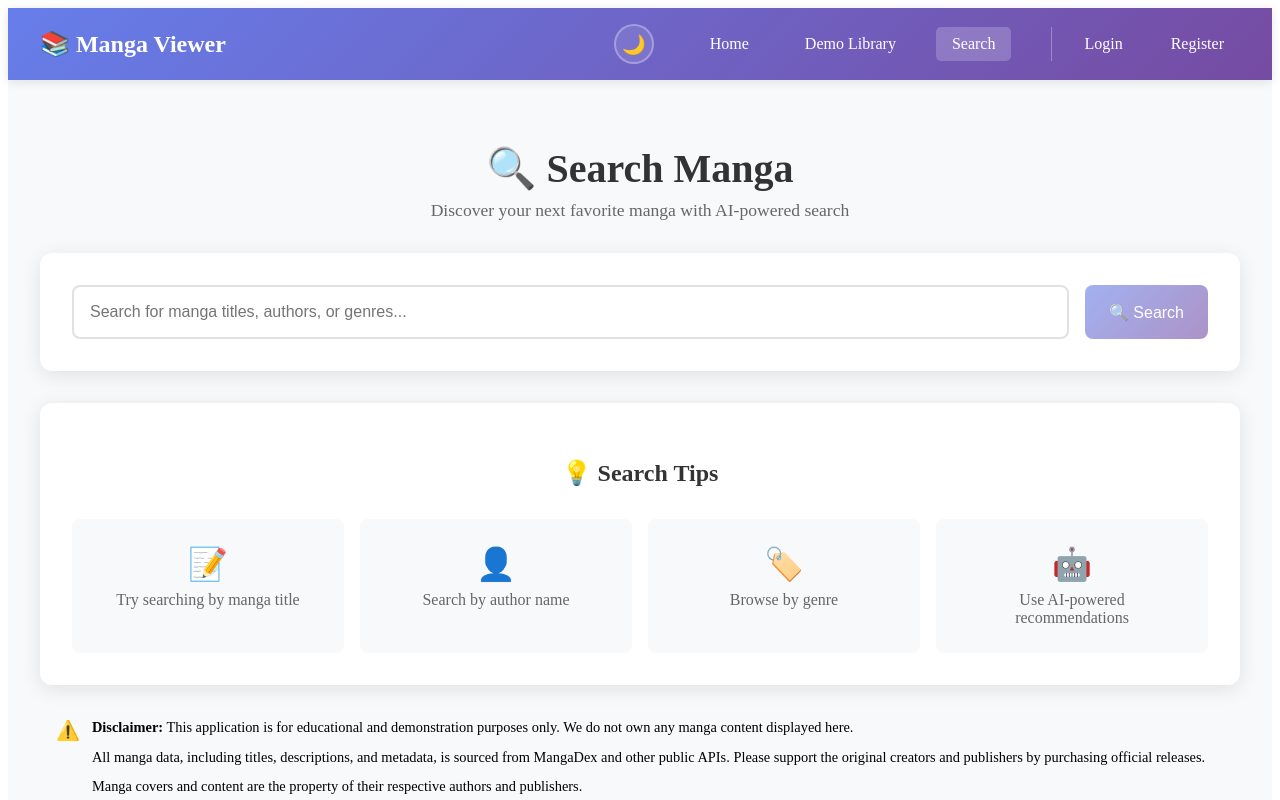
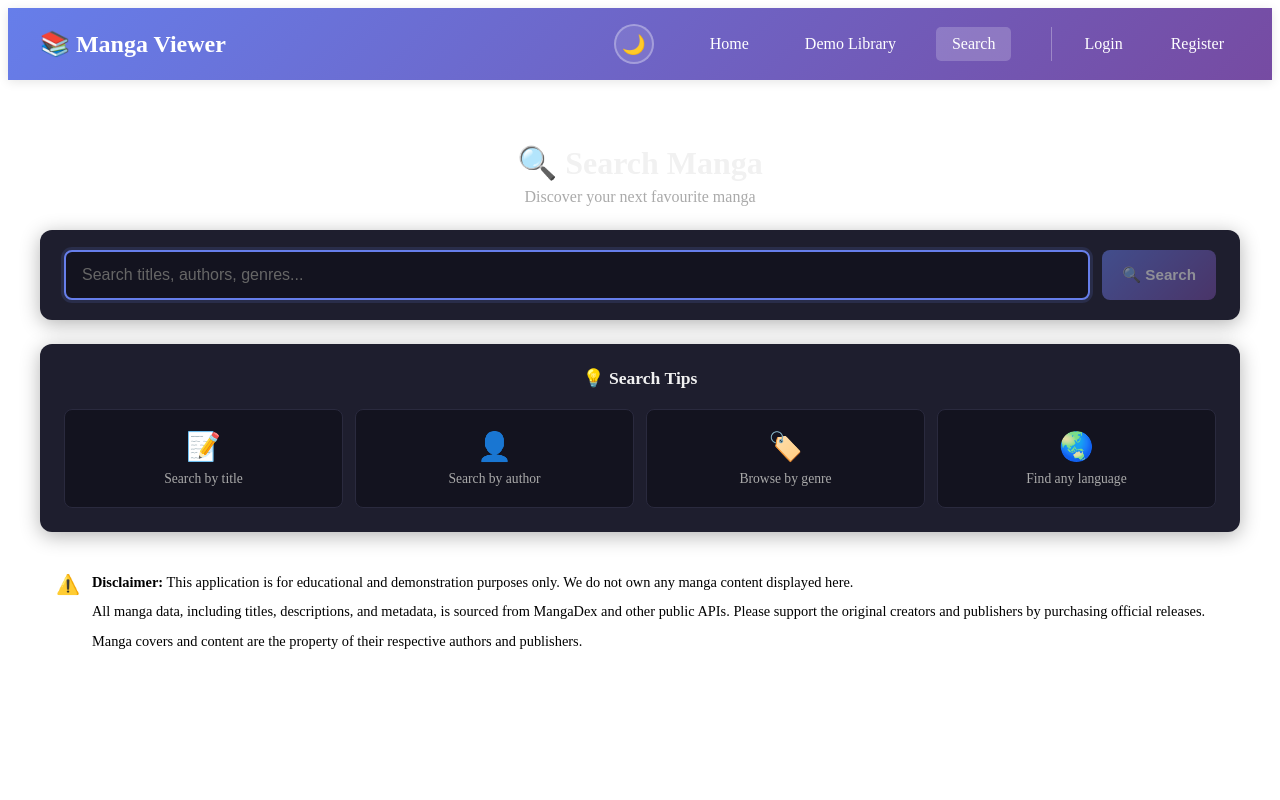
Before and after one commit to bhaktaravin/mangaviewer_rust_angular, an Angular app: page /search in a window 1280 px wide. Shown: the top 800 px of the page. Built offline with nearby package versions, Linux system fonts and the light colour scheme.

Commit message:
ui: redesign search page with dark theme, poster-style manga cards

```diff
--- a/src/app/manga-search/manga-search.css
+++ b/src/app/manga-search/manga-search.css
@@ -2,320 +2,298 @@
   max-width: 1200px;
   margin: 0 auto;
   padding: 2rem;
-  background: #f8f9fa;
   min-height: 100vh;
 }
 
+/* ── Header ── */
 .search-header {
   text-align: center;
-  margin-bottom: 2rem;
+  padding: 2rem 0 1.5rem;
 }
 
 .search-header h2 {
-  font-size: 2.5rem;
-  color: #333;
-  margin-bottom: 0.5rem;
+  font-size: 2rem;
   font-weight: 700;
+  margin: 0 0 0.4rem;
+  color: var(--text-primary, #f1f1f1);
 }
 
 .search-header p {
-  font-size: 1.1rem;
-  color: #666;
+  font-size: 1rem;
+  color: var(--text-secondary, #aaa);
   margin: 0;
 }
 
+/* ── Search bar ── */
 .search-section {
-  background: white;
-  padding: 2rem;
+  background: var(--surface-color, #1e1e2e);
+  padding: 1.25rem 1.5rem;
   border-radius: 12px;
-  box-shadow: 0 4px 20px rgba(0, 0, 0, 0.1);
-  margin-bottom: 2rem;
+  box-shadow: 0 4px 20px rgba(0,0,0,0.3);
+  margin-bottom: 1.5rem;
 }
 
 .search-bar {
   display: flex;
-  gap: 1rem;
-  flex-wrap: wrap;
+  gap: 0.75rem;
 }
 
 .search-input {
   flex: 1;
-  min-width: 300px;
-  padding: 1rem;
-  border: 2px solid #e1e1e1;
+  padding: 0.85rem 1rem;
+  border: 2px solid var(--border-color, #333);
   border-radius: 8px;
   font-size: 1rem;
-  transition: border-color 0.3s ease;
+  background: var(--background-color, #13131f);
+  color: var(--text-primary, #f1f1f1);
+  transition: border-color 0.2s;
 }
+
+.search-input::placeholder { color: #666; }
 
 .search-input:focus {
   outline: none;
   border-color: #667eea;
-  box-shadow: 0 0 0 3px rgba(102, 126, 234, 0.1);
+  box-shadow: 0 0 0 3px rgba(102,126,234,0.15);
 }
+
+.search-input:disabled { opacity: 0.5; }
 
 .search-buttons {
   display: flex;
   gap: 0.5rem;
 }
 
+/* ── Buttons ── */
 .btn {
-  padding: 1rem 1.5rem;
+  padding: 0.85rem 1.25rem;
   border: none;
   border-radius: 8px;
-  font-size: 1rem;
+  font-size: 0.95rem;
   cursor: pointer;
-  transition: all 0.3s ease;
-  font-weight: 500;
-  display: flex;
+  font-weight: 600;
+  display: inline-flex;
   align-items: center;
-  gap: 0.5rem;
+  gap: 0.4rem;
+  transition: all 0.2s;
+  white-space: nowrap;
 }
 
 .btn-primary {
   background: linear-gradient(135deg, #667eea 0%, #764ba2 100%);
-  color: white;
+  color: #fff;
 }
 
 .btn-primary:hover:not(:disabled) {
-  transform: translateY(-2px);
-  box-shadow: 0 5px 15px rgba(102, 126, 234, 0.4);
+  transform: translateY(-1px);
+  box-shadow: 0 4px 12px rgba(102,126,234,0.4);
 }
 
 .btn-secondary {
-  background: #6c757d;
-  color: white;
+  background: #374151;
+  color: #d1d5db;
 }
 
 .btn-secondary:hover:not(:disabled) {
-  background: #5a6268;
-  transform: translateY(-2px);
+  background: #4b5563;
 }
 
 .btn-outline {
   background: transparent;
   color: #667eea;
-  border: 2px solid #667eea;
+  border: 1.5px solid #667eea;
 }
 
 .btn-outline:hover:not(:disabled) {
-  background: #667eea;
-  color: white;
+  background: rgba(102,126,234,0.1);
 }
 
-.btn:disabled {
-  opacity: 0.6;
-  cursor: not-allowed;
-  transform: none;
+.btn-outline.in-library {
+  color: #10b981;
+  border-color: #10b981;
+  cursor: default;
 }
 
-.btn-small {
-  padding: 0.5rem 1rem;
+.btn:disabled { opacity: 0.5; cursor: not-allowed; transform: none !important; }
+
+.btn-small { padding: 0.5rem 0.9rem; font-size: 0.85rem; }
+.btn-large { padding: 1rem 2rem; font-size: 1rem; }
+
+/* ── Error ── */
+.error-message {
+  background: rgba(220,38,38,0.1);
+  color: #f87171;
+  padding: 0.75rem 1rem;
+  border-radius: 8px;
+  margin-top: 0.75rem;
+  border: 1px solid rgba(220,38,38,0.3);
+  display: flex;
+  align-items: center;
+  gap: 0.5rem;
   font-size: 0.9rem;
 }
 
-.btn-large {
-  padding: 1.25rem 2rem;
-  font-size: 1.1rem;
-}
-
-.error-message {
-  background: #fee;
-  color: #c33;
-  padding: 1rem;
-  border-radius: 8px;
-  margin-top: 1rem;
-  border: 1px solid #fcc;
-  display: flex;
-  align-items: center;
-  gap: 0.5rem;
-}
-
+/* ── Results ── */
 .results-section {
-  background: white;
+  background: var(--surface-color, #1e1e2e);
   border-radius: 12px;
-  box-shadow: 0 4px 20px rgba(0, 0, 0, 0.1);
+  box-shadow: 0 4px 20px rgba(0,0,0,0.3);
   overflow: hidden;
+  margin-bottom: 1.5rem;
 }
 
 .results-header {
   background: linear-gradient(135deg, #667eea 0%, #764ba2 100%);
   color: white;
-  padding: 1.5rem 2rem;
+  padding: 1rem 1.5rem;
   display: flex;
   justify-content: space-between;
   align-items: center;
 }
 
-.results-header h3 {
-  margin: 0;
-  font-size: 1.5rem;
-}
+.results-header h3 { margin: 0; font-size: 1.1rem; font-weight: 600; }
+.results-count { font-size: 0.9rem; opacity: 0.85; }
 
-.results-count {
-  opacity: 0.9;
-  font-weight: 500;
-}
-
+/* ── Manga grid — poster-style cards ── */
 .manga-grid {
   display: grid;
-  grid-template-columns: repeat(auto-fill, minmax(300px, 1fr));
-  gap: 1.5rem;
-  padding: 2rem;
+  grid-template-columns: repeat(auto-fill, minmax(160px, 1fr));
+  gap: 1rem;
+  padding: 1.25rem;
 }
 
 .manga-card {
-  background: white;
-  border: 1px solid #eee;
+  background: var(--background-color, #13131f);
+  border: 1px solid var(--border-color, #2a2a3e);
   border-radius: 10px;
   overflow: hidden;
-  transition: transform 0.3s ease, box-shadow 0.3s ease;
+  transition: transform 0.2s, box-shadow 0.2s;
   display: flex;
   flex-direction: column;
+  cursor: pointer;
 }
 
 .manga-card:hover {
-  transform: translateY(-5px);
-  box-shadow: 0 8px 25px rgba(0, 0, 0, 0.15);
+  transform: translateY(-4px);
+  box-shadow: 0 8px 24px rgba(0,0,0,0.4);
+  border-color: #667eea;
 }
 
 .manga-image {
-  height: 200px;
+  aspect-ratio: 2/3;
   overflow: hidden;
-  background: #f8f9fa;
-  display: flex;
-  align-items: center;
-  justify-content: center;
+  background: #1a1a2e;
+  position: relative;
 }
 
 .manga-image img {
   width: 100%;
   height: 100%;
   object-fit: cover;
+  display: block;
+  transition: transform 0.3s;
 }
 
-.manga-image.placeholder {
-  background: linear-gradient(45deg, #f0f0f0, #e0e0e0);
-}
-
-.placeholder-text {
-  font-size: 3rem;
-  color: #999;
+.manga-card:hover .manga-image img {
+  transform: scale(1.04);
 }
 
 .manga-info {
-  padding: 1.5rem;
-  flex-grow: 1;
+  padding: 0.75rem;
+  flex: 1;
   display: flex;
   flex-direction: column;
+  gap: 0.4rem;
 }
 
 .manga-title {
-  font-size: 1.25rem;
+  font-size: 0.9rem;
   font-weight: 600;
-  color: #333;
-  margin: 0 0 1rem 0;
-  line-height: 1.4;
+  color: var(--text-primary, #f1f1f1);
+  margin: 0;
+  line-height: 1.3;
+  display: -webkit-box;
+  -webkit-line-clamp: 2;
+  -webkit-box-orient: vertical;
+  overflow: hidden;
 }
 
-.manga-author,
-.manga-genre {
-  margin: 0.5rem 0;
-  color: #666;
-  font-size: 0.9rem;
+.manga-status {
+  font-size: 0.75rem;
+  color: #888;
+  text-transform: capitalize;
 }
 
-.label {
-  font-weight: 600;
-  color: #555;
-}
+.manga-status.ongoing { color: #60a5fa; }
+.manga-status.completed { color: #34d399; }
+.manga-status.hiatus { color: #f59e0b; }
 
 .manga-description {
-  color: #666;
-  line-height: 1.5;
-  margin: 1rem 0;
-  flex-grow: 1;
-}
-
-.manga-rating {
-  display: flex;
-  align-items: center;
-  gap: 0.5rem;
-  margin: 1rem 0;
-}
-
-.rating-label {
-  font-weight: 600;
-  color: #555;
-}
-
-.rating-value {
-  background: linear-gradient(135deg, #667eea 0%, #764ba2 100%);
-  color: white;
-  padding: 0.25rem 0.5rem;
-  border-radius: 4px;
-  font-weight: 600;
-  font-size: 0.9rem;
+  font-size: 0.78rem;
+  color: #888;
+  line-height: 1.4;
+  display: -webkit-box;
+  -webkit-line-clamp: 3;
+  -webkit-box-orient: vertical;
+  overflow: hidden;
+  flex: 1;
 }
 
 .manga-actions {
   display: flex;
-  gap: 0.5rem;
-  margin-top: auto;
-  padding-top: 1rem;
+  flex-direction: column;
+  gap: 0.4rem;
+  margin-top: 0.5rem;
 }
 
+/* ── Load more ── */
 .load-more-section {
-  padding: 2rem;
+  padding: 1.25rem;
   text-align: center;
-  background: #f8f9fa;
+  border-top: 1px solid var(--border-color, #2a2a3e);
 }
 
+/* ── No results ── */
 .no-results {
   text-align: center;
   padding: 3rem;
-  background: white;
+  background: var(--surface-color, #1e1e2e);
   border-radius: 12px;
-  box-shadow: 0 4px 20px rgba(0, 0, 0, 0.1);
+  color: var(--text-secondary, #aaa);
 }
 
-.no-results-icon {
-  font-size: 4rem;
-  margin-bottom: 1rem;
-}
+.no-results-icon { font-size: 3rem; margin-bottom: 0.75rem; }
+.no-results h3 { color: var(--text-primary, #f1f1f1); margin-bottom: 0.5rem; }
 
-.no-results h3 {
-  color: #666;
-  margin-bottom: 0.5rem;
-}
-
+/* ── Search tips ── */
 .search-suggestions {
-  background: white;
-  padding: 2rem;
+  background: var(--surface-color, #1e1e2e);
+  padding: 1.5rem;
   border-radius: 12px;
-  box-shadow: 0 4px 20px rgba(0, 0, 0, 0.1);
+  box-shadow: 0 4px 20px rgba(0,0,0,0.3);
+  margin-bottom: 1.5rem;
 }
 
 .search-suggestions h3 {
   text-align: center;
-  color: #333;
-  margin-bottom: 2rem;
-  font-size: 1.5rem;
+  color: var(--text-primary, #f1f1f1);
+  margin: 0 0 1.25rem;
+  font-size: 1.1rem;
 }
 
 .tips-grid {
   display: grid;
-  grid-template-columns: repeat(auto-fit, minmax(200px, 1fr));
-  gap: 1rem;
+  grid-template-columns: repeat(auto-fit, minmax(160px, 1fr));
+  gap: 0.75rem;
 }
 
 .tip-card {
-  background: #f8f9fa;
-  padding: 1.5rem;
+  background: var(--background-color, #13131f);
+  padding: 1.25rem 1rem;
   border-radius: 8px;
   text-align: center;
-  border: 2px solid transparent;
-  transition: all 0.3s ease;
+  border: 1px solid var(--border-color, #2a2a3e);
+  transition: all 0.2s;
 }
 
 .tip-card:hover {
@@ -323,146 +301,31 @@
   transform: translateY(-2px);
 }
 
-.tip-icon {
-  font-size: 2rem;
-  display: block;
-  margin-bottom: 0.5rem;
-}
+.tip-icon { font-size: 1.75rem; display: block; margin-bottom: 0.5rem; }
 
 .tip-card p {
   margin: 0;
-  color: #666;
-  font-weight: 500;
+  color: var(--text-secondary, #aaa);
+  font-size: 0.85rem;
 }
 
+/* ── Spinner ── */
 .spinner {
   display: inline-block;
-  width: 16px;
-  height: 16px;
-  border: 2px solid #ffffff;
+  width: 14px;
+  height: 14px;
+  border: 2px solid rgba(255,255,255,0.3);
+  border-top-color: #fff;
   border-radius: 50%;
-  border-top-color: transparent;
-  animation: spin 1s ease-in-out infinite;
+  animation: spin 0.7s linear infinite;
 }
 
-@keyframes spin {
-  to { transform: rotate(360deg); }
+@keyframes spin { to { transform: rotate(360deg); } }
+
+/* ── Mobile ── */
+@media (max-width: 640px) {
+  .manga-search-container { padding: 1rem; }
+  .search-bar { flex-direction: column; }
+  .manga-grid { grid-template-columns: repeat(auto-fill, minmax(130px, 1fr)); gap: 0.75rem; }
+  .results-header { flex-direction: column; gap: 0.25rem; text-align: center; }
 }
-
-@media (max-width: 768px) {
-  .manga-search-container {
-    padding: 1rem;
-  }
-
-  .search-bar {
-    flex-direction: column;
-  }
-
-  .search-input {
-    min-width: unset;
-  }
-
-  .search-buttons {
-    justify-content: center;
-  }
-
-  .manga-grid {
-    grid-template-columns: 1fr;
-    padding: 1rem;
-  }
-
-  .results-header {
-    flex-direction: column;
-    gap: 0.5rem;
-    text-align: center;
-  }
-
-  .manga-actions {
-    flex-direction: column;
-  }
-
-  .tips-grid {
-    grid-template-columns: 1fr;
-  }
-}
-
-/* Detail Modal Styles */
-.detail-modal-overlay {
-  position: fixed;
-  top: 0;
-  left: 0;
-  right: 0;
-  bottom: 0;
-  background: rgba(0, 0, 0, 0.8);
-  display: flex;
-  align-items: center;
-  justify-content: center;
-  z-index: 2000;
-  padding: 20px;
-}
-
-.detail-modal-content {
-  background: white;
-  border-radius: 12px;
-  width: 100%;
-  max-width: 1000px;
-  max-height: 95vh;
-  overflow: hidden;
-  box-shadow: 0 25px 50px -12px rgba(0, 0, 0, 0.25);
-  display: flex;
-  flex-direction: column;
-}
-
-.detail-modal-header {
-  display: flex;
-  justify-content: space-between;
-  align-items: center;
-  padding: 20px 30px;
-  border-bottom: 1px solid #e5e7eb;
-  background: #f9fafb;
-}
-
-.detail-modal-header h3 {
-  font-size: 1.5rem;
-  font-weight: bold;
-  color: #3b82f6;
-  margin: 0;
-}
-
-.detail-modal-close {
-  background: none;
-  border: none;
-  font-size: 2rem;
-  cursor: pointer;
-  color: #6b7280;
-  padding: 0;
-  width: 40px;
-  height: 40px;
-  display: flex;
-  align-items: center;
-  justify-content: center;
-  border-radius: 50%;
-  transition: all 0.2s ease;
-}
-
-.detail-modal-close:hover {
-  background: #e5e7eb;
-  color: #111827;
-}
-
-.detail-modal-body {
-  flex: 1;
-  overflow-y: auto;
-  padding: 0;
-}
-
-@media (max-width: 768px) {
-  .detail-modal-content {
-    max-width: 95vw;
-    max-height: 90vh;
-  }
-
-  .detail-modal-header {
-    padding: 15px 20px;
-  }
-}
--- a/src/app/manga-search/manga-search.html
+++ b/src/app/manga-search/manga-search.html
@@ -1,7 +1,7 @@
 <div class="manga-search-container">
   <div class="search-header">
     <h2>🔍 Search Manga</h2>
-    <p>Discover your next favorite manga with AI-powered search</p>
+    <p>Discover your next favourite manga</p>
   </div>
 
   <div class="search-section">
@@ -11,86 +11,64 @@
         [ngModel]="searchQuery()"
         (ngModelChange)="searchQuery.set($event)"
         (keydown)="onEnterKey($event)"
-        placeholder="Search for manga titles, authors, or genres..."
+        placeholder="Search titles, authors, genres..."
         class="search-input"
         [disabled]="loading()"
+        autofocus
       />
       <div class="search-buttons">
-        <button
-          class="btn btn-primary"
-          (click)="onSearch()"
-          [disabled]="loading() || !searchQuery().trim()"
-        >
+        <button class="btn btn-primary" (click)="onSearch()" [disabled]="loading() || !searchQuery().trim()">
           @if (loading()) {
-            <span class="spinner"></span>
-            Searching...
+            <span class="spinner"></span> Searching...
           } @else {
             🔍 Search
           }
         </button>
         @if (searchQuery() || searchResults().length > 0) {
-          <button
-            class="btn btn-secondary"
-            (click)="clearSearch()"
-            [disabled]="loading()"
-          >
-            Clear
-          </button>
+          <button class="btn btn-secondary" (click)="clearSearch()" [disabled]="loading()">Clear</button>
         }
       </div>
     </div>
 
     @if (error()) {
-      <div class="error-message">
-        <span class="error-icon">⚠️</span>
-        {{ error() }}
-      </div>
+      <div class="error-message">⚠️ {{ error() }}</div>
     }
   </div>
 
   @if (searchResults().length > 0) {
     <div class="results-section">
       <div class="results-header">
-        <h3>Search Results</h3>
-        <span class="results-count">{{ searchResults().length }} results found</span>
+        <h3>Results</h3>
+        <span class="results-count">{{ searchResults().length }}{{ hasMore() ? '+' : '' }} found</span>
       </div>
 
       <div class="manga-grid">
-        @for (manga of searchResults(); track $index) {
-          <div class="manga-card">
+        @for (manga of searchResults(); track manga.id) {
+          <div class="manga-card" (click)="showMangaDetails(manga)">
             <div class="manga-image">
               <img
                 [src]="getCoverUrl(manga.id)"
-                [alt]="manga.attributes.title?.['en'] || 'Manga cover'"
+                [alt]="manga.attributes.title['en'] || 'Cover'"
                 loading="lazy"
-                (error)="$event.target.src='https://via.placeholder.com/230x320/667eea/ffffff?text=No+Cover'"
+                (error)="$event.target.src='https://via.placeholder.com/230x320/1e1e2e/667eea?text=No+Cover'"
               />
             </div>
-
             <div class="manga-info">
-              <h4 class="manga-title">{{ manga.attributes.title?.['en'] || 'Unknown Title' }}</h4>
-
-              <p class="manga-author">
-                <span class="label">Author:</span>
-                Unknown
-              </p>
-              <p class="manga-genre">
-                <span class="label">Genre:</span>
-                Unknown
-              </p>
-              <p class="manga-description">
-                {{ (manga.attributes.description?.['en'] && manga.attributes.description['en'].length > 100) ? (manga.attributes.description['en'] | slice:0:100) + '...' : manga.attributes.description?.['en'] || '' }}
-              </p>
-
+              <h4 class="manga-title">{{ manga.attributes.title['en'] || 'Unknown Title' }}</h4>
+              <span class="manga-status" [class]="manga.attributes.status">{{ manga.attributes.status }}</span>
+              @if (manga.attributes.description['en']) {
+                <p class="manga-description">{{ manga.attributes.description['en'] }}</p>
+              }
               <div class="manga-actions">
+                <button class="btn btn-primary btn-small" (click)="showMangaDetails(manga); $event.stopPropagation()">
+                  📖 View
+                </button>
                 <button
-                  class="btn btn-primary btn-small"
-                  (click)="showMangaDetails(manga)"
-                >
-                  📖 View Details & Download
-                </button>
-                <button class="btn btn-outline btn-small" (click)="addToLibrary(manga)" [disabled]="addedToLibrary.has(manga.id)">
-                  {{ addedToLibrary.has(manga.id) ? '✓ In Library' : '⭐ Add to Library' }}
+                  class="btn btn-small"
+                  [class]="addedToLibrary.has(manga.id) ? 'btn-outline in-library' : 'btn-outline'"
+                  (click)="addToLibrary(manga); $event.stopPropagation()"
+                  [disabled]="addedToLibrary.has(manga.id)">
+                  {{ addedToLibrary.has(manga.id) ? '✓ Saved' : '+ Library' }}
                 </button>
               </div>
             </div>
@@ -100,17 +78,9 @@
 
       @if (hasMore()) {
         <div class="load-more-section">
-          <button
-            class="btn btn-secondary btn-large"
-            (click)="loadMore()"
-            [disabled]="loading()"
-          >
-            @if (loading()) {
-              <span class="spinner"></span>
-              Loading more...
-            } @else {
-              Load More Results
-            }
+          <button class="btn btn-secondary btn-large" (click)="loadMore()" [disabled]="loading()">
+            @if (loading()) { <span class="spinner"></span> Loading... }
+            @else { Load More }
           </button>
         </div>
       }
@@ -129,26 +99,13 @@
     <div class="search-suggestions">
       <h3>💡 Search Tips</h3>
       <div class="tips-grid">
-        <div class="tip-card">
-          <span class="tip-icon">📝</span>
-          <p>Try searching by manga title</p>
-        </div>
-        <div class="tip-card">
-          <span class="tip-icon">👤</span>
-          <p>Search by author name</p>
-        </div>
-        <div class="tip-card">
-          <span class="tip-icon">🏷️</span>
-          <p>Browse by genre</p>
-        </div>
-        <div class="tip-card">
-          <span class="tip-icon">🤖</span>
-          <p>Use AI-powered recommendations</p>
-        </div>
+        <div class="tip-card"><span class="tip-icon">📝</span><p>Search by title</p></div>
+        <div class="tip-card"><span class="tip-icon">👤</span><p>Search by author</p></div>
+        <div class="tip-card"><span class="tip-icon">🏷️</span><p>Browse by genre</p></div>
+        <div class="tip-card"><span class="tip-icon">🌏</span><p>Find any language</p></div>
       </div>
     </div>
   }
 
-  <!-- Disclaimer for manga content attribution -->
   <app-disclaimer></app-disclaimer>
 </div>
```
